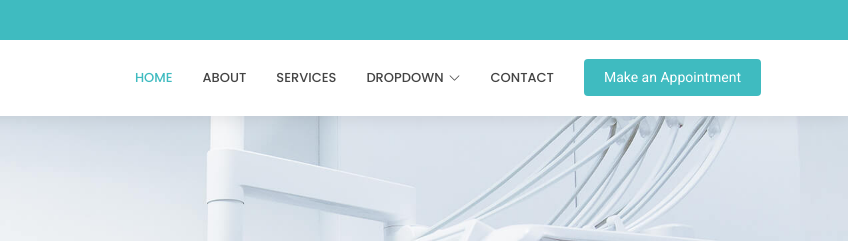
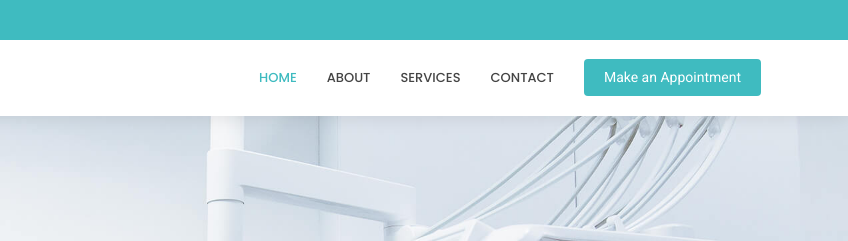
Before and after one commit to muhammedanaskhan/drpatilmedicalcenter, a plain HTML site: page index.html in a window 1280 px wide. Shown: the top 241 px of the page, 432-1280 px from the left. Drawn offline with Linux system fonts and the light colour scheme.

Commit message:
dropdown removed

```diff
--- a/index.html
+++ b/index.html
@@ -60,7 +60,7 @@
             <li><a href="#hero" class="active">Home</a></li>
             <li><a href="#about">About</a></li>
             <li><a href="#services">Services</a></li>
-            <li class="dropdown"><a href="#"><span>Dropdown</span> <i
+            <!-- <li class="dropdown"><a href="#"><span>Dropdown</span> <i
                   class="bi bi-chevron-down toggle-dropdown"></i></a>
               <ul>
                 <li><a href="#">Dropdown 1</a></li>
@@ -78,7 +78,7 @@
                 <li><a href="#">Dropdown 3</a></li>
                 <li><a href="#">Dropdown 4</a></li>
               </ul>
-            </li>
+            </li> -->
             <li><a href="#contact">Contact</a></li>
           </ul>
           <i class="mobile-nav-toggle d-xl-none bi bi-list"></i>
```
